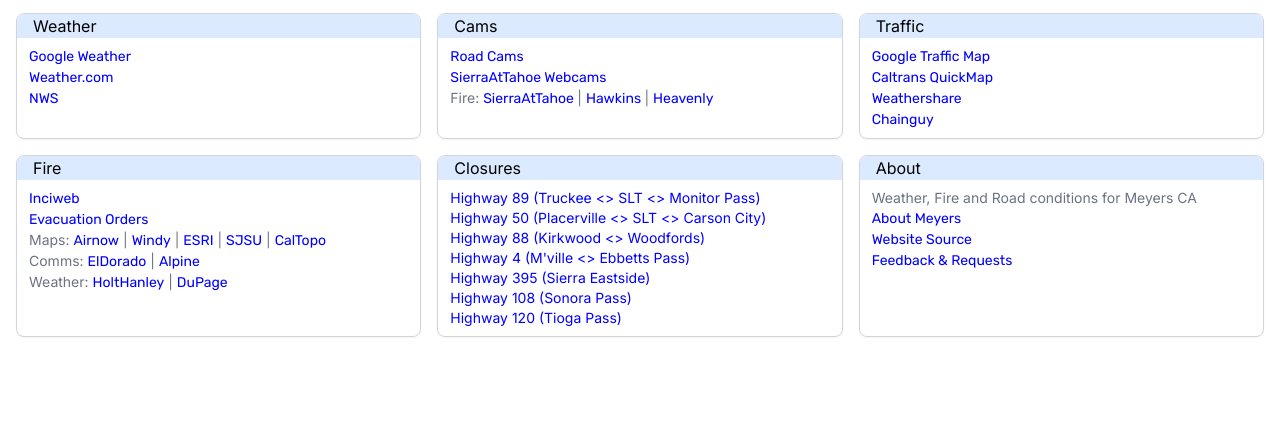
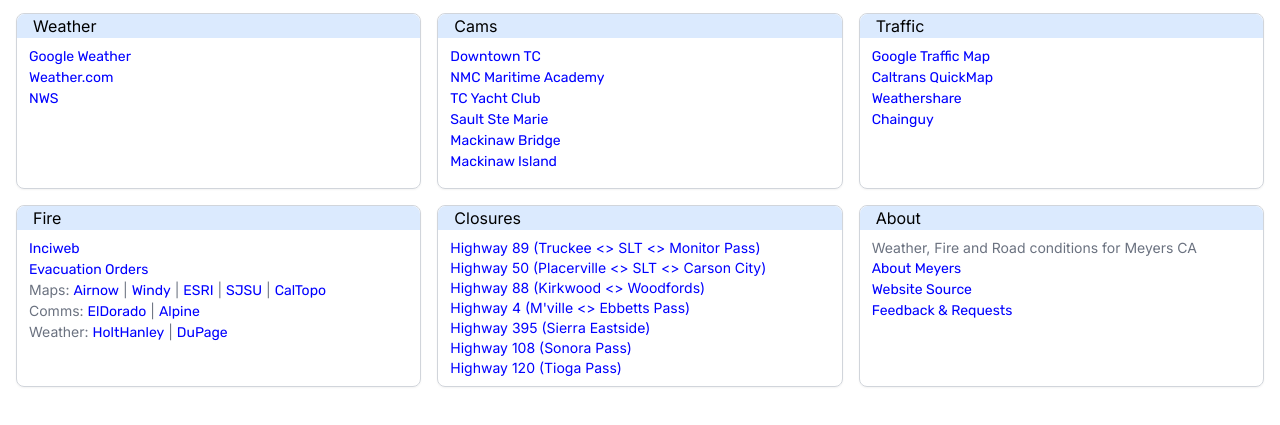
Before and after one commit to andyl/wom, a plain HTML site: page _site/index.html in a window 1280 px wide. Shown: the part 75-500 px from the top of the page. Drawn offline with Linux system fonts and the light colour scheme.

Commit message:
Update webcams

```diff
--- a/_site/index.html
+++ b/_site/index.html
@@ -65,26 +65,34 @@
       <div class="my-2 text-sm text-gray-500">
         <ul>
 <li>
-<a href="/wom/cams">
-  Road Cams
+<a target="_blank" href="khttps://www.wmta.org/live-west-michigan-camera-gallery/traverse-city-west-michigan-live-camera/">
+  Downtown TC
 </a>
 </li>
 <li>
-<a target="_blank" href="https://www.sierraattahoe.com/live-cams/">
-  SierraAtTahoe Webcams
+<a target="_blank" href="https://www.nmc.edu/maritime/about/webcam.html">
+  NMC Maritime Academy
 </a>
 </li>
 <li>
-<p>Fire:
-<a target="_blank" href="http://www.alertwildfire.org/tahoe/index.html?camera=Axis-Sierra&v=fd40734">
-SierraAtTahoe
-</a> |
-<a target="_blank" href="http://www.alertwildfire.org/tahoe/index.html?camera=Axis-HawkinsPeak&v=fd40734">
-Hawkins
-</a> |
-<a target="_blank" href="http://www.alertwildfire.org/tahoe/index.html?camera=Axis-Heavenly2&v=fd40734">
-Heavenly
-</a></p>
+<a target="_blank" href="https://www.iplivecams.com/live-cams/grand-traverse-yacht-club-mooring-field-traverse-city-michigan-united-states/">
+  TC Yacht Club
+</a>
+</li>
+<li>
+<a target="_blank" href="https://www.9and10news.com/weather/cams/sault-ste-marie/#live">
+  Sault Ste Marie
+</a>
+</li>
+<li>
+<a target="_blank" href="https://www.mackinacbridge.org/fares-traffic/bridge-cam/">
+  Mackinaw Bridge
+</a>
+</li>
+<li>
+<a target="_blank" href="https://www.hornsbar.com/webcamlarge/">
+  Mackinaw Island
+</a>
 </li>
 </ul>
 
```
Also changed, not shown: docs/index.html (+22 -14 lines), 1 other file.
